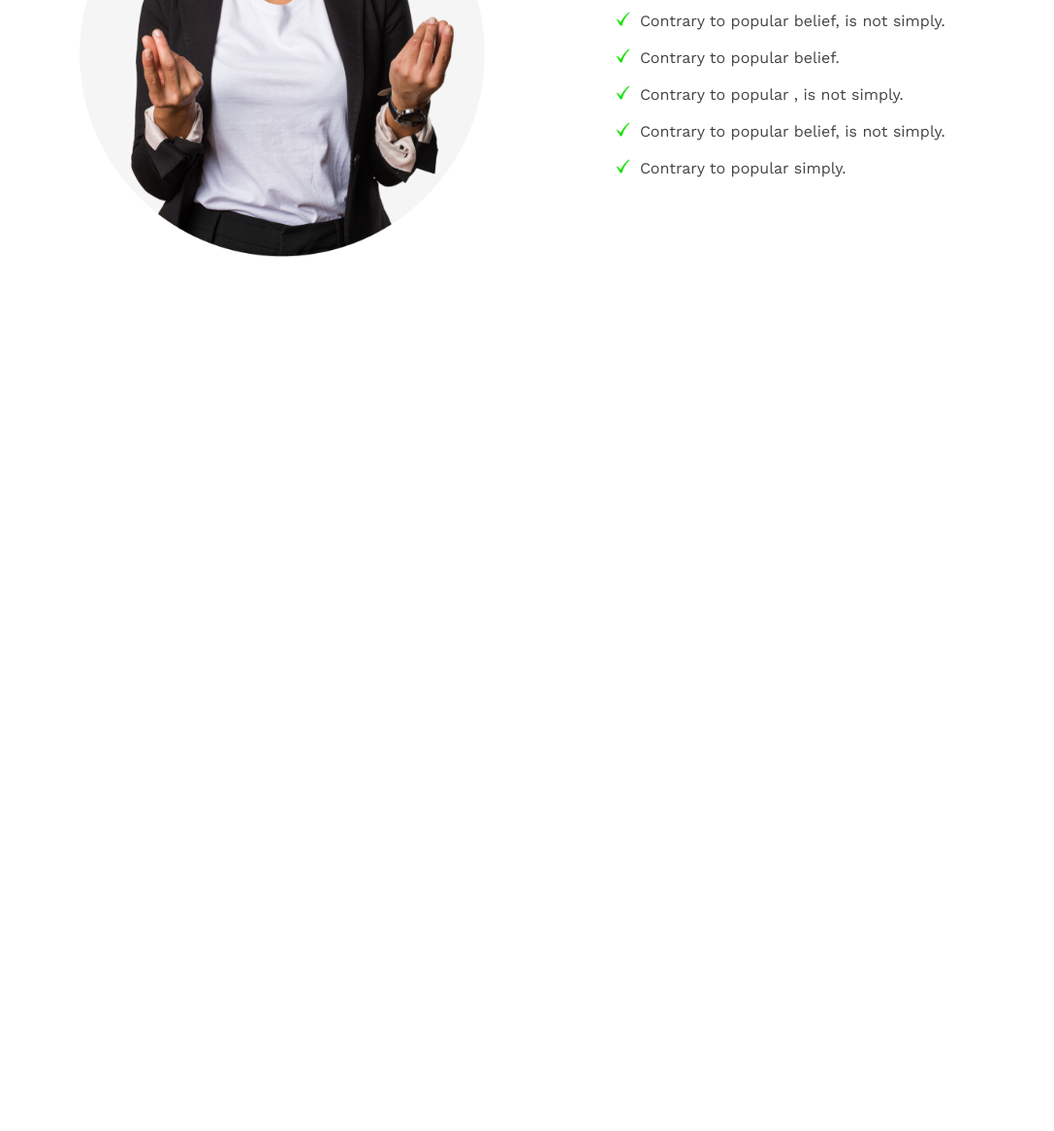
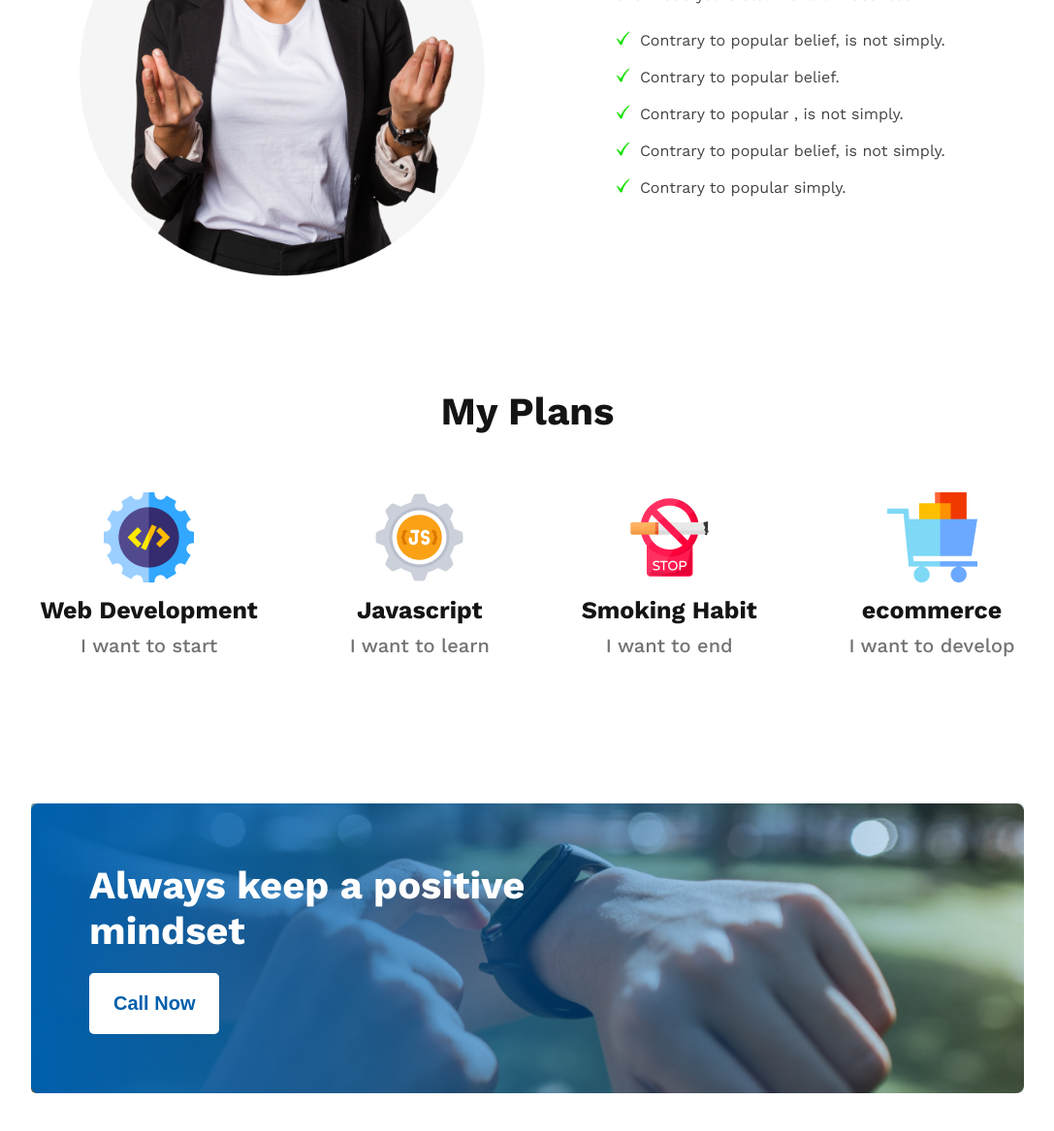
Before and after one commit to Mehedi0101/new-year-new-me-project, a plain HTML site: page index.html in a window 1280 px wide. Shown: the part 1199-2366 px from the top of the page at 97% size, without its empty margins (96-1183 px from the left). Before the commit the page ends 1560 px from the top, so only its background shows below. Drawn offline with nearby package versions, Linux system fonts and the light colour scheme.

Commit message:
the last main section is added

```diff
--- a/index.html
+++ b/index.html
@@ -21,7 +21,8 @@
                     <h1>All Thinks Are Possible If You believe</h1>
                 </div>
                 <div class="banner-text">
-                    <p>There are many variations of passages of Lorem Ipsum <br> available, but the majority have suffered
+                    <p>There are many variations of passages of Lorem Ipsum <br> available, but the majority have
+                        suffered
                         alteration in some <br> form, by injected humour, or randomised words</p>
                 </div>
                 <button class="btn-white">Contact Us</button>
@@ -31,14 +32,17 @@
     <!-- header end -->
 
     <!-- main section started -->
+
     <main>
+        <!-- first main section started -->
         <section class="failures-container">
             <div class="failure-img">
                 <img src="images/person.png" alt="">
             </div>
             <div class="failure-text">
-                <h2>My failures of previous year</h2>
-                <p>Contrary to popular belief, Lorem Ipsum is not simply random text. It has roots in a piece of classical Latin literature from 45 BC, making it over 2000 years old. Richard McClintock.</p>
+                <h2 class="heading-2">My failures of previous year</h2>
+                <p>Contrary to popular belief, Lorem Ipsum is not simply random text. It has roots in a piece of
+                    classical Latin literature from 45 BC, making it over 2000 years old. Richard McClintock.</p>
                 <ul>
                     <li><img src="images/icons/tick.png" alt="">Contrary to popular belief, is not simply.</li>
                     <li><img src="images/icons/tick.png" alt="">Contrary to popular belief.</li>
@@ -48,6 +52,41 @@
                 </ul>
             </div>
         </section>
+        <!-- first main section ended -->
+
+        <!-- second main section started -->
+        <section class="my-plans-container">
+            <h2 class="heading-2">My Plans</h2>
+            <div class="plan-module-container">
+                <div class="plan-module">
+                    <img src="images/icons/web.png" alt="">
+                    <h3>Web Development</h3>
+                    <p>I want to start</p>
+                </div>
+                <div class="plan-module">
+                    <img src="images/icons/js.png" alt="">
+                    <h3>Javascript</h3>
+                    <p>I want to learn</p>
+                </div>
+                <div class="plan-module">
+                    <img src="images/icons/smoke.png" alt="">
+                    <h3>Smoking Habit</h3>
+                    <p>I want to end</p>
+                </div>
+                <div class="plan-module">
+                    <img src="images/icons/ecom.png" alt="">
+                    <h3>ecommerce</h3>
+                    <p>I want to develop</p>
+                </div>
+            </div>
+            <div class="my-plan-foot">
+                <div class="my-plan-text">
+                    <h2 class="heading-2">Always keep a positive <br> mindset</h2>
+                    <button class="btn-white">Call Now</button>
+                </div>
+            </div>
+        </section>
+        <!-- second main section ended -->
     </main>
 </body>
 
--- a/styles/index.css
+++ b/styles/index.css
@@ -17,6 +17,12 @@ body {
     font-size: 20px;
     font-weight: 600;
     cursor: pointer;
+}
+
+.heading-2{
+    font-size: 40px;
+    font-weight: 700;
+    color:#151414;
 }
 
 /* banner styles */
@@ -54,9 +60,9 @@ body {
 .failures-container {
     display: flex;
     justify-content:space-around;
-    height: 70vh;
+    height: 100vh;
     align-items: center;
-    padding: 100px;
+    padding: 0px 100px;
 }
 
 .failure-img>img {
@@ -68,11 +74,7 @@ body {
 }
 
 .failure-text>h2 {
-    font-size: 40px;
-    font-weight: 700;
-    color:#151414;
     margin-bottom: 20px;
-
 }
 
 .failure-text > p, .failure-text li{
@@ -98,3 +100,61 @@ body {
 .failure-text li{
     line-height: 38px;
 }
+
+/* my plans section */
+.my-plans-container{
+    height: 100vh;
+    color:#151414;
+    padding-bottom: 130px;
+}
+
+.my-plans-container > h2{
+    text-align: center;
+}
+
+.plan-module-container{
+    display: flex;
+    gap: 20px;
+    justify-content: space-around;
+    align-items: center;
+    text-align: center;
+    padding: 60px 100px 150px;
+
+}
+
+.plan-module > h3{
+    font-size: 25px;
+    font-weight: 700;
+    margin: 10px 0;
+}
+
+.plan-module > p{
+    color: #737272;
+    font-size: 20px;
+    font-weight: 500;
+}
+
+.my-plan-foot{
+    width: 80%;
+    border-radius: 5px;
+    height: 300px;
+    margin: 0 auto;
+    background-image: url("../images/gradient1.png"),url("../images/watch.png");
+    background-position: left top, right bottom;
+    background-repeat: no-repeat;
+    background-size: cover;
+    display: flex;
+    align-items: center;
+}
+
+.my-plan-text{
+    margin-left: 60px;
+}
+
+.my-plan-text > h2{
+    color: white;
+}
+
+.my-plan-text button{
+    margin-top: 20px;
+}
```
